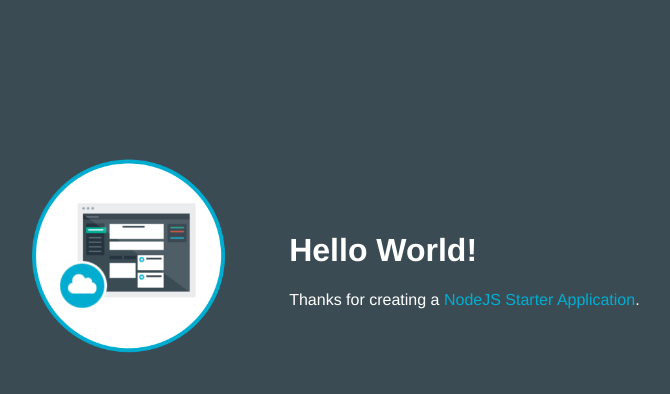
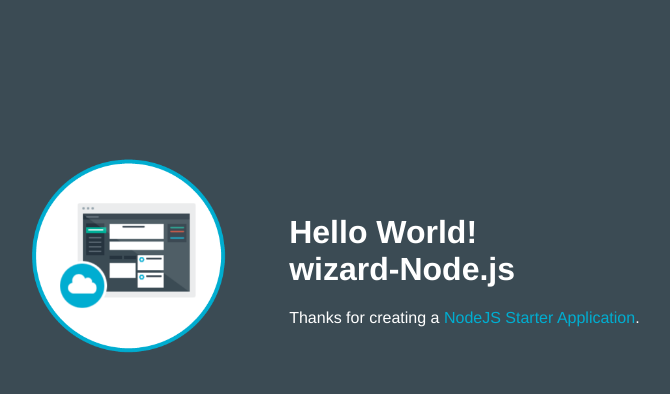
Before and after one commit to wizardklaus/wizard-nodejs, a website: page public/index.html in a window 1280 px wide. Shown: the whole page, without its empty margins (253-923 px from the left). Drawn offline with Linux system fonts and the light colour scheme.

Commit message:
Update index.html

```diff
--- a/public/index.html
+++ b/public/index.html
@@ -16,7 +16,7 @@
           <img class = "newappIcon" src="images/newapp-icon.png">
         </td>
         <td>
-          <h1 id="message">Hello World!</h1>
+          <h1 id="message">Hello World!<br>wizard-Node.js</h1>
           <p class='description'></p> Thanks for creating a <span class = "blue">NodeJS Starter Application</span>.
         </td>
       </tr>
```
